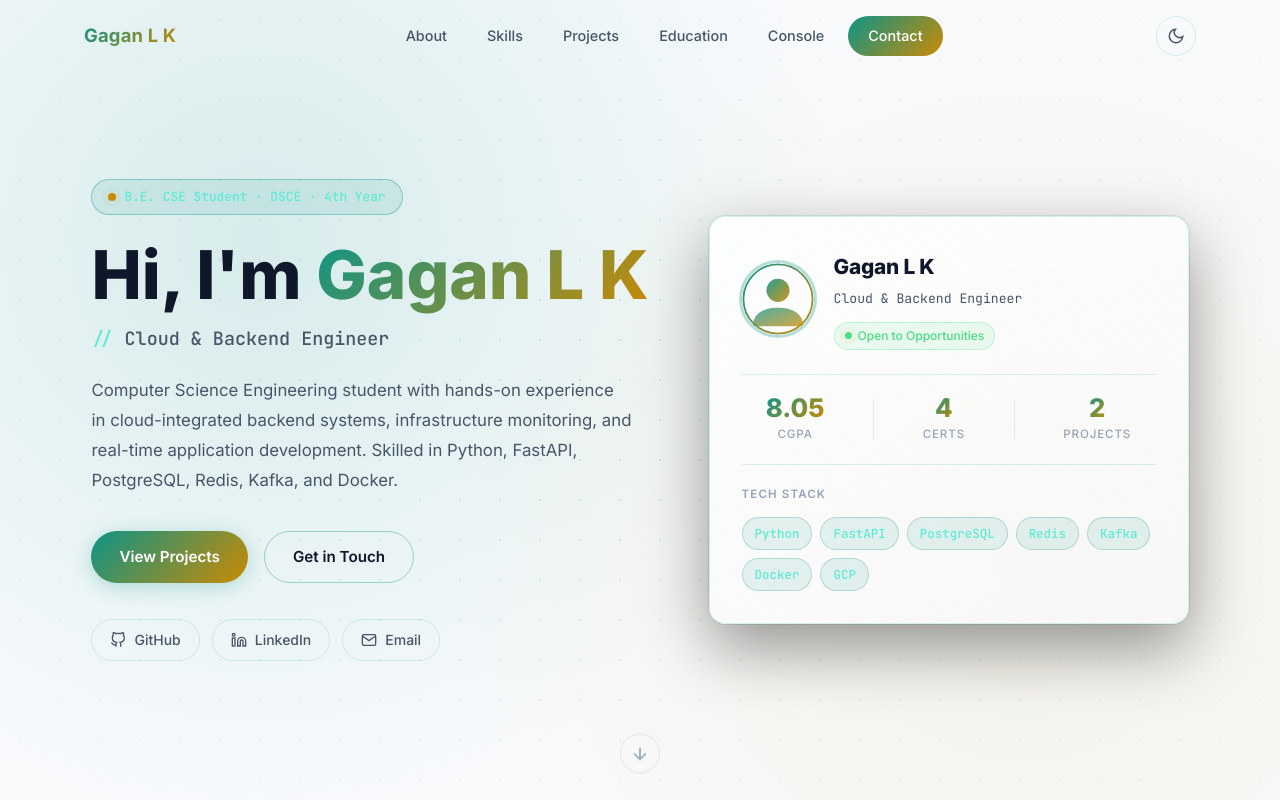
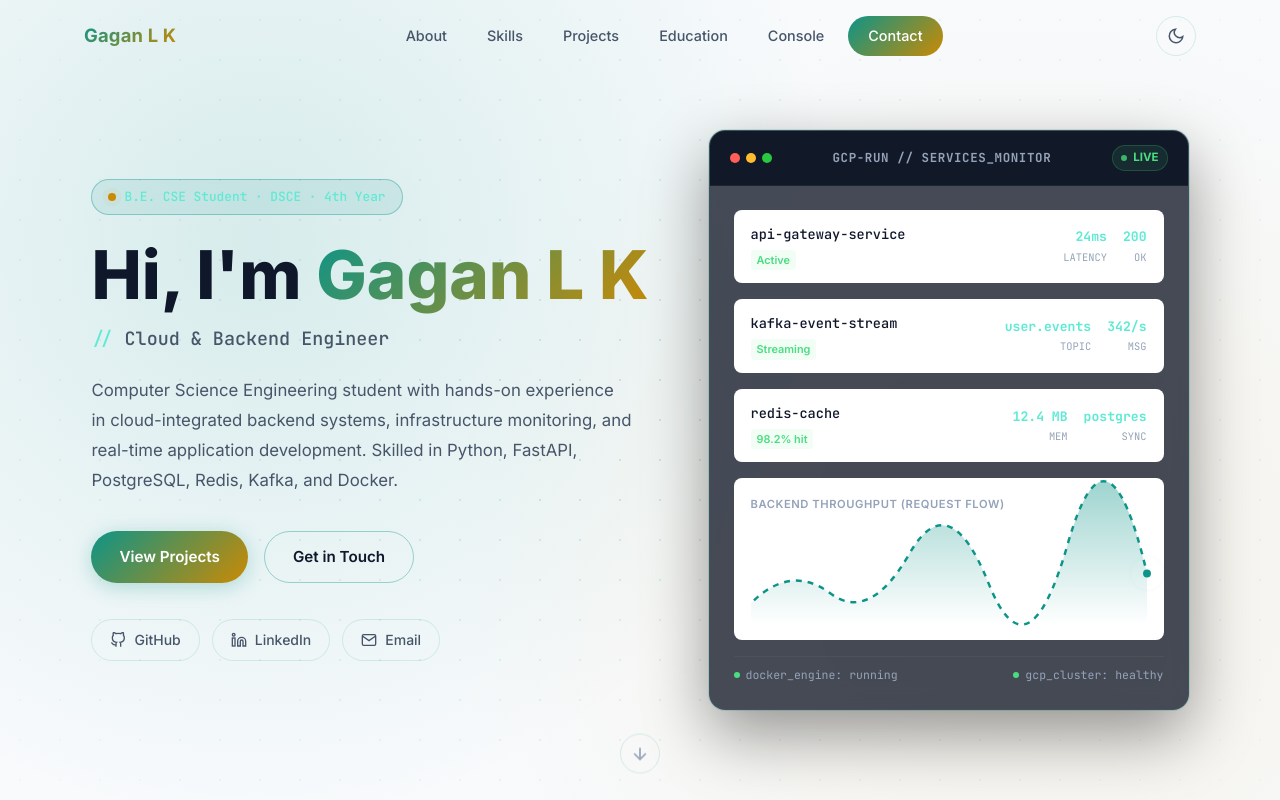
Before and after one commit to gaganlk/gaganlk.github.io, a plain HTML site: page index.html in a window 1280 px wide. Shown: the top 800 px of the page. Drawn offline with Linux system fonts and the light colour scheme.

Commit message:
Replace redundant hero profile card with custom system and service metrics monitor

```diff
--- a/index.html
+++ b/index.html
@@ -112,55 +112,83 @@
                     </div>
                 </div>
 
-                <!-- Hero Identity Card -->
-                <div class="hero-identity-card glass-card scroll-reveal">
-                    <div class="hic-top">
-                        <div class="hic-avatar">
-                            <svg viewBox="0 0 100 100" class="hic-avatar-svg">
+                <!-- Hero System Dashboard -->
+                <div class="hero-system-dashboard glass-card scroll-reveal">
+                    <div class="hsd-header">
+                        <div class="hsd-dots">
+                            <span class="hsd-dot red"></span>
+                            <span class="hsd-dot yellow"></span>
+                            <span class="hsd-dot green"></span>
+                        </div>
+                        <span class="hsd-title">GCP-RUN // SERVICES_MONITOR</span>
+                        <div class="hsd-live"><span class="hsd-live-dot"></span>LIVE</div>
+                    </div>
+
+                    <div class="hsd-body">
+                        <!-- Service 1: API Gateway -->
+                        <div class="hsd-service-row">
+                            <div class="hsd-service-info">
+                                <span class="hsd-service-name">api-gateway-service</span>
+                                <span class="hsd-status-pill green">Active</span>
+                            </div>
+                            <div class="hsd-metrics">
+                                <span class="hsd-metric-val">24ms <span class="hsd-metric-lbl">latency</span></span>
+                                <span class="hsd-metric-val">200 <span class="hsd-metric-lbl">ok</span></span>
+                            </div>
+                        </div>
+
+                        <!-- Service 2: Message Stream -->
+                        <div class="hsd-service-row">
+                            <div class="hsd-service-info">
+                                <span class="hsd-service-name">kafka-event-stream</span>
+                                <span class="hsd-status-pill green">Streaming</span>
+                            </div>
+                            <div class="hsd-metrics">
+                                <span class="hsd-metric-val">user.events <span class="hsd-metric-lbl">topic</span></span>
+                                <span class="hsd-metric-val">342/s <span class="hsd-metric-lbl">msg</span></span>
+                            </div>
+                        </div>
+
+                        <!-- Service 3: Caching & DB -->
+                        <div class="hsd-service-row">
+                            <div class="hsd-service-info">
+                                <span class="hsd-service-name">redis-cache</span>
+                                <span class="hsd-status-pill green">98.2% hit</span>
+                            </div>
+                            <div class="hsd-metrics">
+                                <span class="hsd-metric-val">12.4 MB <span class="hsd-metric-lbl">mem</span></span>
+                                <span class="hsd-metric-val">postgres <span class="hsd-metric-lbl">sync</span></span>
+                            </div>
+                        </div>
+
+                        <!-- Live Graph visual -->
+                        <div class="hsd-graph-container">
+                            <div class="hsd-graph-label">Backend Throughput (Request Flow)</div>
+                            <svg class="hsd-sparkline" viewBox="0 0 400 100">
                                 <defs>
-                                    <linearGradient id="hicGrad" x1="0%" y1="0%" x2="100%" y2="100%">
-                                        <stop offset="0%" stop-color="#0d9488" />
-                                        <stop offset="100%" stop-color="#ca8a04" />
+                                    <linearGradient id="sparklineGrad" x1="0%" y1="0%" x2="0%" y2="100%">
+                                        <stop offset="0%" stop-color="rgba(13, 148, 136, 0.4)" />
+                                        <stop offset="100%" stop-color="rgba(13, 148, 136, 0.0)" />
                                     </linearGradient>
                                 </defs>
-                                <circle cx="50" cy="50" r="48" fill="none" stroke="url(#hicGrad)" stroke-width="2.5" />
-                                <circle cx="50" cy="38" r="16" fill="url(#hicGrad)" opacity="0.9" />
-                                <path d="M15 88 C15 70 30 62 50 62 C70 62 85 70 85 88" fill="url(#hicGrad)" opacity="0.75" />
+                                <path class="hsd-sparkline-area" d="M0,80 Q40,40 80,70 T160,30 T240,60 T320,20 T400,50 L400,100 L0,100 Z" fill="url(#sparklineGrad)" />
+                                <path class="hsd-sparkline-line" d="M0,80 Q40,40 80,70 T160,30 T240,60 T320,20 T400,50" fill="none" stroke="var(--accent)" stroke-width="2.5" />
+                                <circle cx="400" cy="50" r="4" fill="var(--accent)" />
+                                <circle cx="400" cy="50" r="8" fill="none" stroke="var(--accent)" stroke-width="1.5" class="hsd-pulse-ring" />
                             </svg>
                         </div>
-                        <div class="hic-identity">
-                            <h3 class="hic-name">Gagan L K</h3>
-                            <p class="hic-role">Cloud &amp; Backend Engineer</p>
-                            <span class="hic-status"><span class="hic-dot"></span>Open to Opportunities</span>
+
+                        <!-- Docker & Cloud Run container status -->
+                        <div class="hsd-footer">
+                            <div class="hsd-container-stat">
+                                <span class="hcs-dot active"></span>
+                                <span>docker_engine: running</span>
+                            </div>
+                            <div class="hsd-container-stat">
+                                <span class="hcs-dot active"></span>
+                                <span>gcp_cluster: healthy</span>
+                            </div>
                         </div>
-                    </div>
-                    <div class="hic-divider"></div>
-                    <div class="hic-stats">
-                        <div class="hic-stat">
-                            <span class="hic-stat-val">8.05</span>
-                            <span class="hic-stat-key">CGPA</span>
-                        </div>
-                        <div class="hic-stat-sep"></div>
-                        <div class="hic-stat">
-                            <span class="hic-stat-val">4</span>
-                            <span class="hic-stat-key">Certs</span>
-                        </div>
-                        <div class="hic-stat-sep"></div>
-                        <div class="hic-stat">
-                            <span class="hic-stat-val">2</span>
-                            <span class="hic-stat-key">Projects</span>
-                        </div>
-                    </div>
-                    <div class="hic-divider"></div>
-                    <div class="hic-stack-label">Tech Stack</div>
-                    <div class="hic-stack">
-                        <span class="hic-tag">Python</span>
-                        <span class="hic-tag">FastAPI</span>
-                        <span class="hic-tag">PostgreSQL</span>
-                        <span class="hic-tag">Redis</span>
-                        <span class="hic-tag">Kafka</span>
-                        <span class="hic-tag">Docker</span>
-                        <span class="hic-tag">GCP</span>
                     </div>
                 </div>
             </div>
--- a/styles.css
+++ b/styles.css
@@ -550,158 +550,221 @@ ul {
     transform: translateY(-2px);
 }
 
-/* ── Hero Identity Card ───────────────────────────── */
-.hero-identity-card {
-    padding: 32px;
-    display: flex;
-    flex-direction: column;
-    gap: 0;
-    box-shadow: 0 24px 64px rgba(0, 0, 0, 0.4), 0 0 0 1px rgba(13, 148, 136, 0.14);
+/* ── Hero System Dashboard ────────────────────────── */
+.hero-system-dashboard {
+    padding: 0;
+    overflow: hidden;
+    background: rgba(10, 17, 32, 0.75);
+    border: 1px solid var(--border);
+    border-radius: var(--radius);
+    box-shadow: 0 24px 64px rgba(0, 0, 0, 0.4), 0 0 0 1px rgba(13, 148, 136, 0.15);
     transition: transform 0.3s var(--ease), box-shadow 0.3s var(--ease);
 }
 
-.hero-identity-card:hover {
+.hero-system-dashboard:hover {
     transform: translateY(-4px);
-    box-shadow: 0 32px 80px rgba(0, 0, 0, 0.5), 0 0 0 1px rgba(13, 148, 136, 0.28);
-}
-
-.hic-top {
-    display: flex;
-    align-items: center;
-    gap: 20px;
-    margin-bottom: 24px;
-}
-
-.hic-avatar {
-    width: 72px;
-    height: 72px;
+    box-shadow: 0 32px 80px rgba(0, 0, 0, 0.5), 0 0 0 1px rgba(13, 148, 136, 0.25);
+}
+
+.hsd-header {
+    background: #111827;
+    padding: 14px 20px;
+    display: flex;
+    align-items: center;
+    justify-content: space-between;
+    border-bottom: 1px solid rgba(255, 255, 255, 0.05);
+}
+
+.hsd-dots {
+    display: flex;
+    gap: 6px;
+}
+
+.hsd-dot {
+    width: 10px;
+    height: 10px;
     border-radius: 50%;
-    flex-shrink: 0;
-    overflow: hidden;
-    box-shadow: 0 0 0 3px rgba(13, 148, 136, 0.3);
-}
-
-.hic-avatar-svg {
-    width: 100%;
-    height: 100%;
-}
-
-.hic-identity {
-    flex: 1;
-    min-width: 0;
-}
-
-.hic-name {
-    font-size: 1.3rem;
-    font-weight: 800;
-    color: var(--text-primary);
-    margin-bottom: 4px;
-    letter-spacing: -0.01em;
-}
-
-.hic-role {
-    font-size: 0.82rem;
-    color: var(--text-secondary);
-    margin-bottom: 10px;
+}
+
+.hsd-dot.red { background: #ff5f57; }
+.hsd-dot.yellow { background: #febc2e; }
+.hsd-dot.green { background: #28c840; }
+
+.hsd-title {
     font-family: 'JetBrains Mono', monospace;
-}
-
-.hic-status {
+    font-size: 0.78rem;
+    font-weight: 600;
+    color: var(--text-muted);
+    letter-spacing: 0.05em;
+}
+
+.hsd-live {
     display: inline-flex;
     align-items: center;
     gap: 6px;
-    font-size: 0.75rem;
-    font-weight: 500;
+    font-size: 0.72rem;
+    font-weight: 700;
     color: #4ade80;
     background: rgba(74, 222, 128, 0.1);
-    border: 1px solid rgba(74, 222, 128, 0.25);
+    border: 1px solid rgba(74, 222, 128, 0.2);
+    padding: 2px 8px;
     border-radius: 50px;
-    padding: 3px 10px;
-}
-
-.hic-dot {
-    width: 7px;
-    height: 7px;
+}
+
+.hsd-live-dot {
+    width: 6px;
+    height: 6px;
     background: #4ade80;
     border-radius: 50%;
-    animation: pulse-dot 2s ease-in-out infinite;
-}
-
-.hic-divider {
-    height: 1px;
-    background: var(--border);
-    margin: 0 0 20px;
-}
-
-.hic-stats {
-    display: flex;
-    align-items: center;
-    justify-content: space-around;
-    margin-bottom: 20px;
-}
-
-.hic-stat {
+    animation: hsd-pulse 1.8s ease-in-out infinite;
+}
+
+.hsd-body {
+    padding: 24px;
     display: flex;
     flex-direction: column;
-    align-items: center;
+    gap: 16px;
+}
+
+.hsd-service-row {
+    background: rgba(255, 255, 255, 0.02);
+    border: 1px solid rgba(255, 255, 255, 0.04);
+    border-radius: 8px;
+    padding: 12px 16px;
+    display: flex;
+    justify-content: space-between;
+    align-items: center;
+    background-color: var(--bg-card);
+}
+
+.hsd-service-info {
+    display: flex;
+    flex-direction: column;
     gap: 4px;
 }
 
-.hic-stat-val {
-    font-size: 1.6rem;
-    font-weight: 800;
-    background: var(--grad-accent);
-    -webkit-background-clip: text;
-    -webkit-text-fill-color: transparent;
-    background-clip: text;
-    line-height: 1;
-}
-
-.hic-stat-key {
-    font-size: 0.72rem;
+.hsd-service-name {
+    font-family: 'JetBrains Mono', monospace;
+    font-size: 0.85rem;
     font-weight: 500;
+    color: var(--text-primary);
+}
+
+.hsd-status-pill {
+    align-self: flex-start;
+    font-size: 0.68rem;
+    font-weight: 600;
+    padding: 1px 6px;
+    border-radius: 4px;
+}
+
+.hsd-status-pill.green {
+    color: #4ade80;
+    background: rgba(74, 222, 128, 0.08);
+}
+
+.hsd-metrics {
+    display: flex;
+    gap: 16px;
+}
+
+.hsd-metric-val {
+    display: flex;
+    flex-direction: column;
+    align-items: flex-end;
+    font-family: 'JetBrains Mono', monospace;
+    font-size: 0.82rem;
+    font-weight: 700;
+    color: var(--accent-light);
+}
+
+.hsd-metric-lbl {
+    font-size: 0.65rem;
     color: var(--text-muted);
+    font-weight: 400;
     text-transform: uppercase;
-    letter-spacing: 0.08em;
-}
-
-.hic-stat-sep {
-    width: 1px;
-    height: 40px;
-    background: var(--border);
-}
-
-.hic-stack-label {
-    font-size: 0.72rem;
+}
+
+.hsd-graph-container {
+    background: var(--bg-card);
+    border: 1px solid rgba(255, 255, 255, 0.03);
+    border-radius: 8px;
+    padding: 16px;
+    display: flex;
+    flex-direction: column;
+    gap: 10px;
+}
+
+.hsd-graph-label {
+    font-size: 0.7rem;
     font-weight: 600;
     color: var(--text-muted);
     text-transform: uppercase;
-    letter-spacing: 0.1em;
-    margin-bottom: 12px;
-}
-
-.hic-stack {
-    display: flex;
-    flex-wrap: wrap;
-    gap: 8px;
-}
-
-.hic-tag {
-    padding: 5px 12px;
-    border-radius: 50px;
-    font-size: 0.78rem;
-    font-weight: 500;
+    letter-spacing: 0.05em;
+}
+
+.hsd-sparkline {
+    width: 100%;
+    height: auto;
+    overflow: visible;
+}
+
+.hsd-sparkline-line {
+    stroke-dasharray: 6;
+    animation: hsd-dash 20s linear infinite;
+}
+
+.hsd-pulse-ring {
+    animation: hsd-ring-pulse 1.8s cubic-bezier(0.215, 0.610, 0.355, 1) infinite;
+    transform-origin: 400px 50px;
+}
+
+.hsd-footer {
+    display: flex;
+    justify-content: space-between;
+    padding-top: 8px;
+    border-top: 1px solid rgba(255, 255, 255, 0.04);
+}
+
+.hsd-container-stat {
+    display: flex;
+    align-items: center;
+    gap: 6px;
+    font-size: 0.72rem;
+    color: var(--text-muted);
     font-family: 'JetBrains Mono', monospace;
-    color: var(--accent-light);
-    background: rgba(13, 148, 136, 0.1);
-    border: 1px solid rgba(13, 148, 136, 0.25);
-    transition: all 0.2s var(--ease);
-}
-
-.hic-tag:hover {
-    background: rgba(13, 148, 136, 0.2);
-    border-color: var(--accent);
-    transform: translateY(-1px);
+}
+
+.hcs-dot {
+    width: 6px;
+    height: 6px;
+    border-radius: 50%;
+}
+
+.hcs-dot.active {
+    background: #4ade80;
+}
+
+@keyframes hsd-pulse {
+    0%, 100% { opacity: 0.6; }
+    50% { opacity: 1; }
+}
+
+@keyframes hsd-ring-pulse {
+    0% {
+        transform: scale(0.5);
+        opacity: 0.8;
+    }
+    100% {
+        transform: scale(2.2);
+        opacity: 0;
+    }
+}
+
+@keyframes hsd-dash {
+    to {
+        stroke-dashoffset: -1000;
+    }
 }
 
 /* Terminal card (kept for reference, no longer used in hero) */
```
